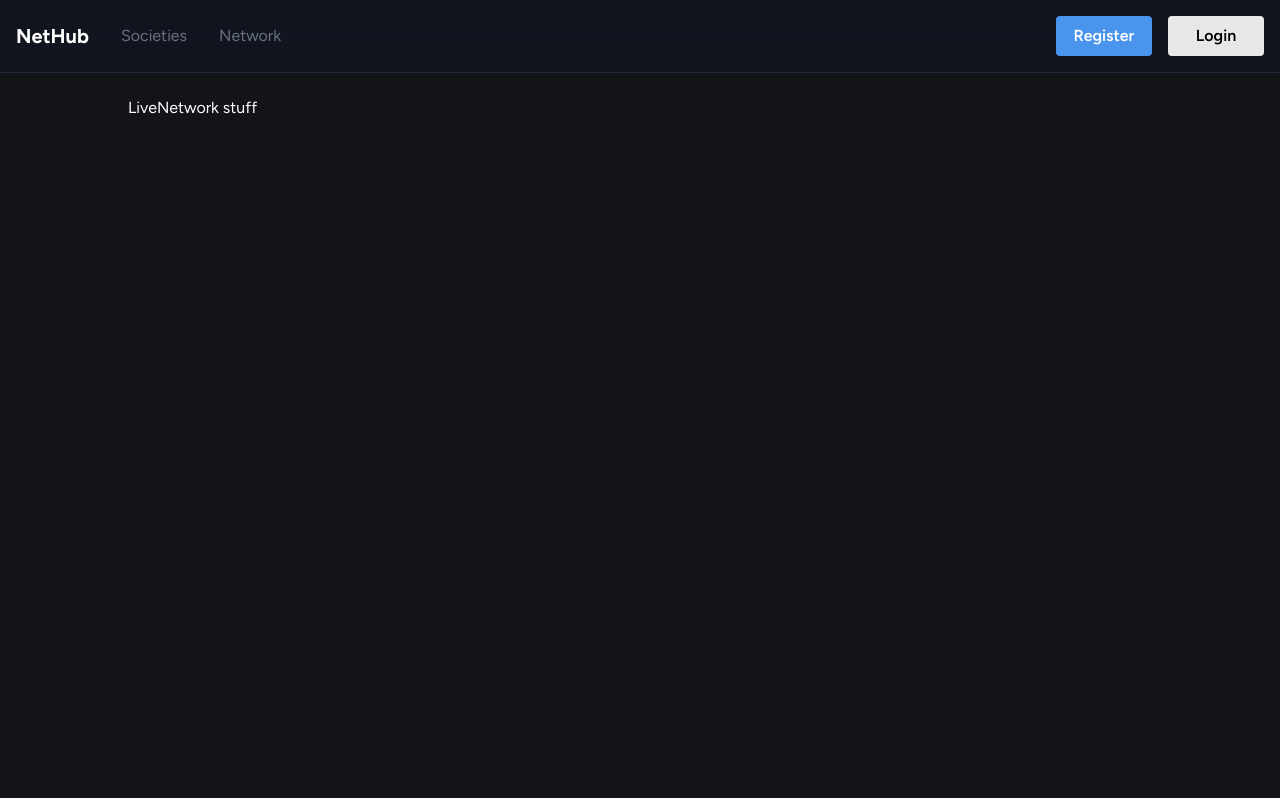
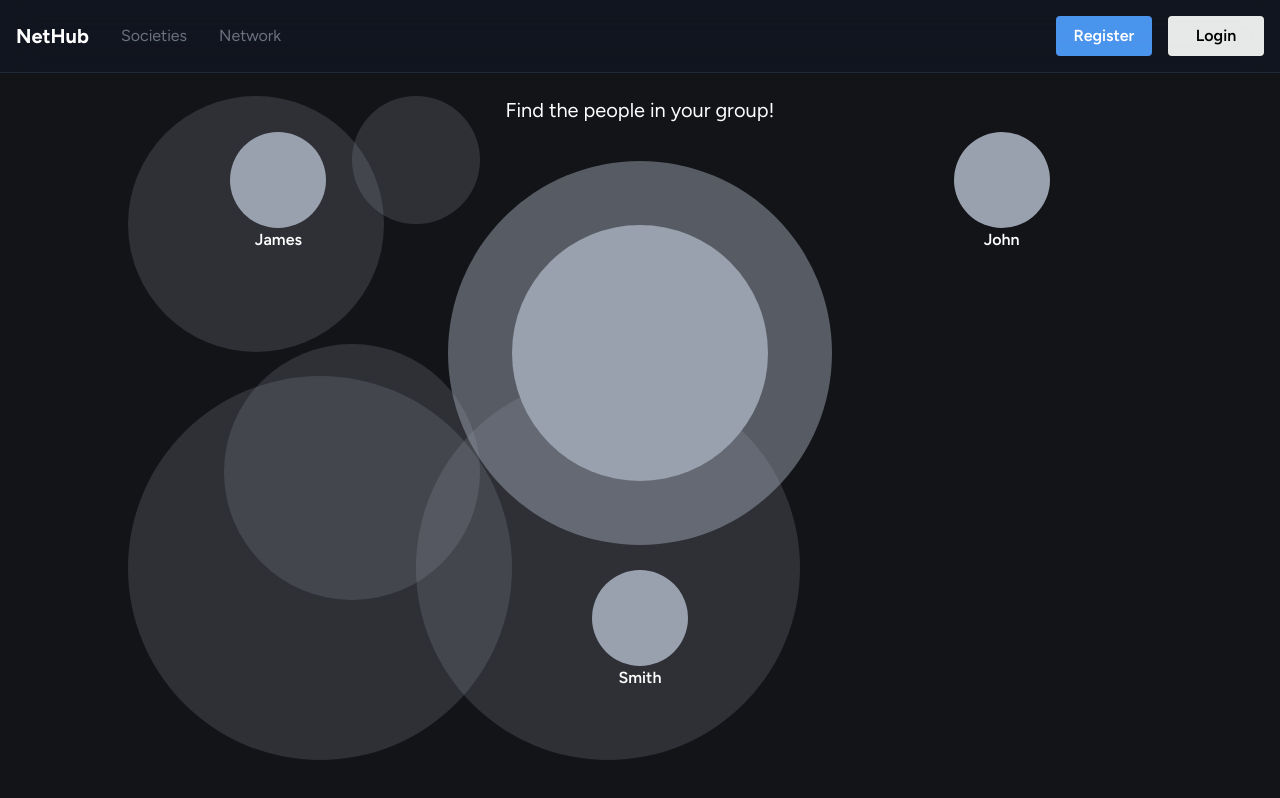
Before and after one commit to MundaneDragon/Team14, a Next.js app in the folder my-app/: page /network/2121 in a window 1280 px wide. Built offline with nearby package versions, Linux system fonts and the light colour scheme; no server answers.

Commit message:
Fixed up the event scraper and finished the structure of the network page

```diff
--- a/my-app/src/app/network/[id]/page.js
+++ b/my-app/src/app/network/[id]/page.js
@@ -3,15 +3,67 @@ import { useEffect, useState } from 'react'
 import { useParams } from 'next/navigation'
 import KeyboardArrowDownOutlinedIcon from '@mui/icons-material/KeyboardArrowDownOutlined';
 import MainBody from '@/app/components/mainBody';
+import { useAuth } from '@/contexts/AuthContext';
+
+
 export default function LiveNetwork() {
+  const { user, loading, signOut } = useAuth();
+  const [userName, setUserName] = useState("")
   const params = useParams()
+
+  useEffect(() => {
+    if (user) {
+      setUserName(user.user_metadata?.username || user.email)
+    }
+    console.log(user)
+  }, [loading])
 
   return (
     <MainBody>
-        LiveNetwork stuff
+      <div className='w-full flex justify-center pb-2'>
+        <p className='text-xl'>
+          Find the people in your group!
+        </p>
+      </div>
+      <div className='relative h-full flex w-full items-center flex-col font-semibold'>
+        <div className='absolute flex items-center justify-center bottom-1/3 bg-gray-400/50 h-96 w-96 rounded-full '>
+          <p className='w-64 h-64 bg-gray-400 rounded-full flex items-center justify-center text-xl'>
+            {userName}
+          </p>
+        </div>
+        <People pos="right-1/10" name="John" />
+        <People pos="bottom-1/10" name="Smith" />
+        <People pos="left-1/10" name="James"/>
+      </div>
+      <BlackCircle circleStyle="h-32 w-32 right-200"/>
+      <BlackCircle circleStyle="h-64 w-64"/>
+      <BlackCircle circleStyle="h-96 w-96 bottom-10"/>
+      <BlackCircle circleStyle="h-96 w-96 bottom-10 right-120"/>
+      <BlackCircle circleStyle="h-64 w-64 bottom-50 right-200"/>
     </MainBody>
   )
 }
+
+function People({pos, name}) {
+  return (
+    <div className={`${pos} flex flex-col items-center absolute `}>
+      <div className='w-24 h-24  rounded-full bg-gray-400'>
+      </div>
+      <div>
+        {name}
+      </div>
+    </div>
+  )
+}
+
+function BlackCircle({ x,y,circleStyle}) {
+  return (
+    <div
+      className={`bg-gray-400/20 rounded-full absolute -z-5 ${circleStyle}`}
+    />
+  );
+}
+
 
 
 // {events: [
--- a/my-app/src/app/network/page.js
+++ b/my-app/src/app/network/page.js
@@ -2,6 +2,9 @@
 import MainBody from "../components/mainBody"
 import CloseIcon from '@mui/icons-material/Close';
 import Link from "next/link";
+
+
+
 export default function Network() {
     return (
         <MainBody>
```
Also changed, not shown: 1 other file (tests, documents, lock files or other folders).
